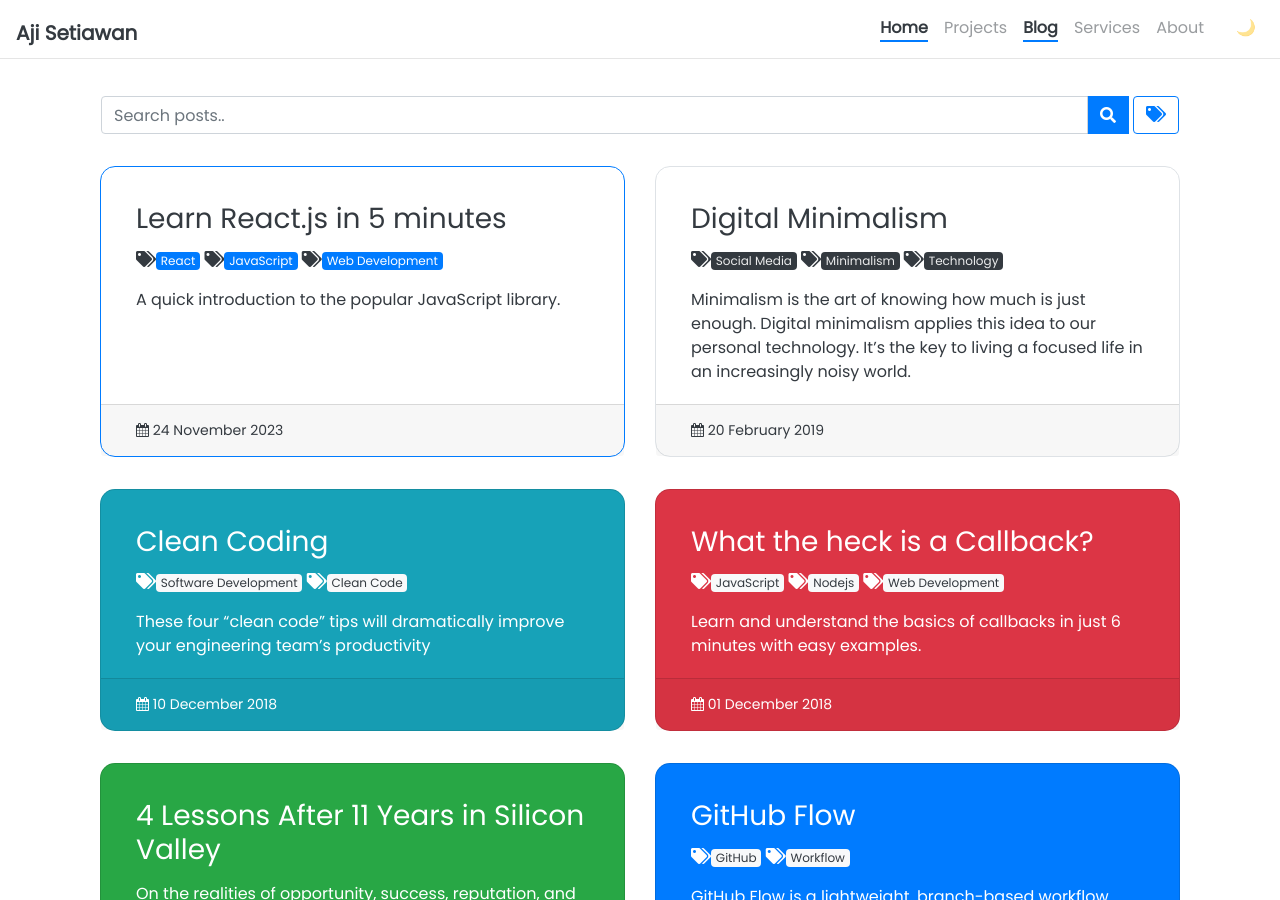
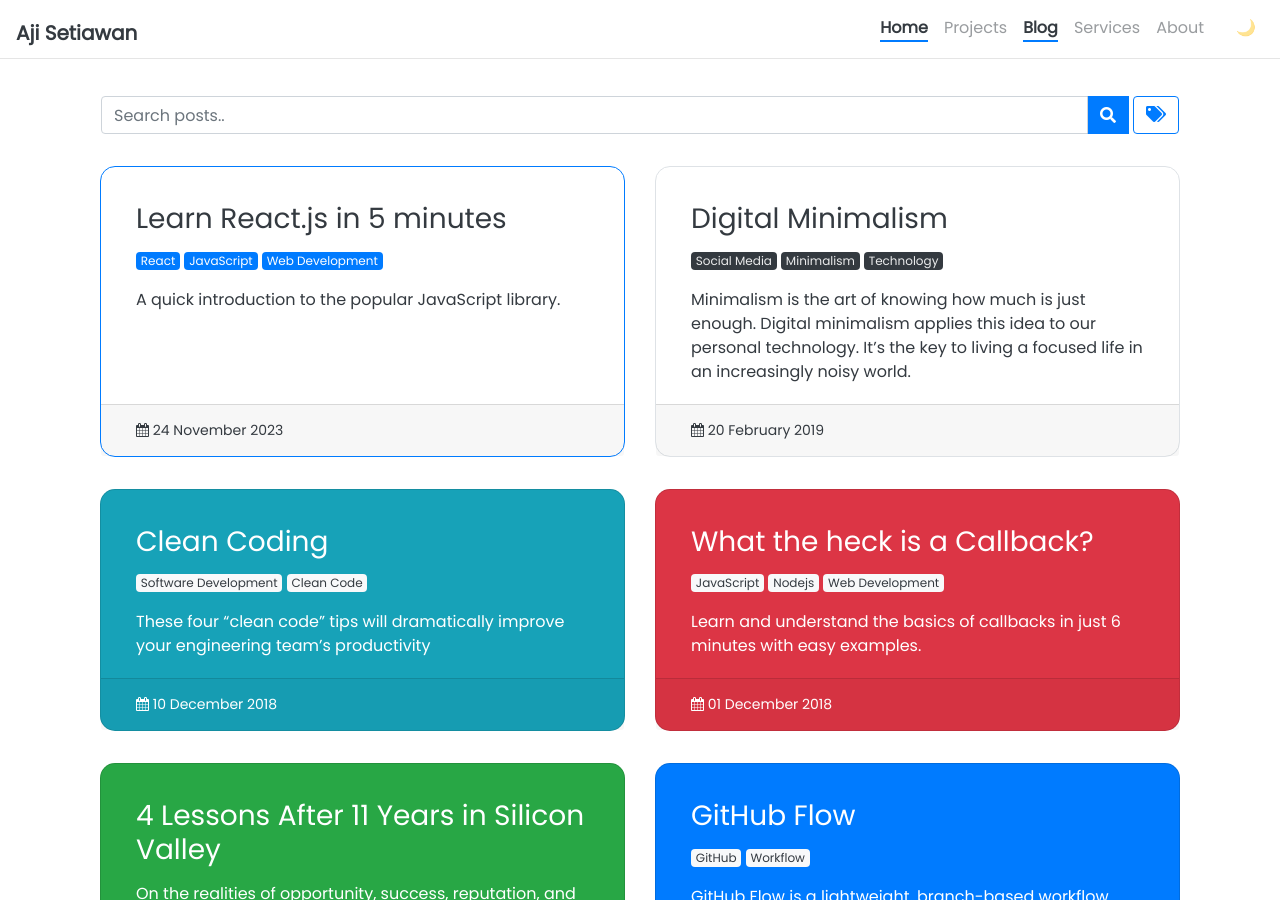
Before and after one commit to ajisetiawan716/ajisetiawan716.github.io, a Jekyll site: the page built from pages/blog.html, in a window 1280 px wide and 900 px high. Built offline with Jekyll 4.4.1, drawn with Linux system fonts in a browser that asks for light colours; nearby versions of some CDN libraries; comment, search, counter and statistics services are not loaded.

Commit message:
Update post-card.html

```diff
--- a/_includes/blog/post-card.html
+++ b/_includes/blog/post-card.html
@@ -31,7 +31,7 @@
       <h3 class="card-title">{{ post.title }}</h3>
       <p class="card-text">
         {% for tag in post.tags %}
-        <i class="fas fa-tags fa-1x"></i><span class="badge {{ badge_style }}">{{ tag }}</span>
+        </i><span class="badge {{ badge_style }}">{{ tag }}</span>
         {% endfor %}
       </p>
       <p class="card-text">
```
